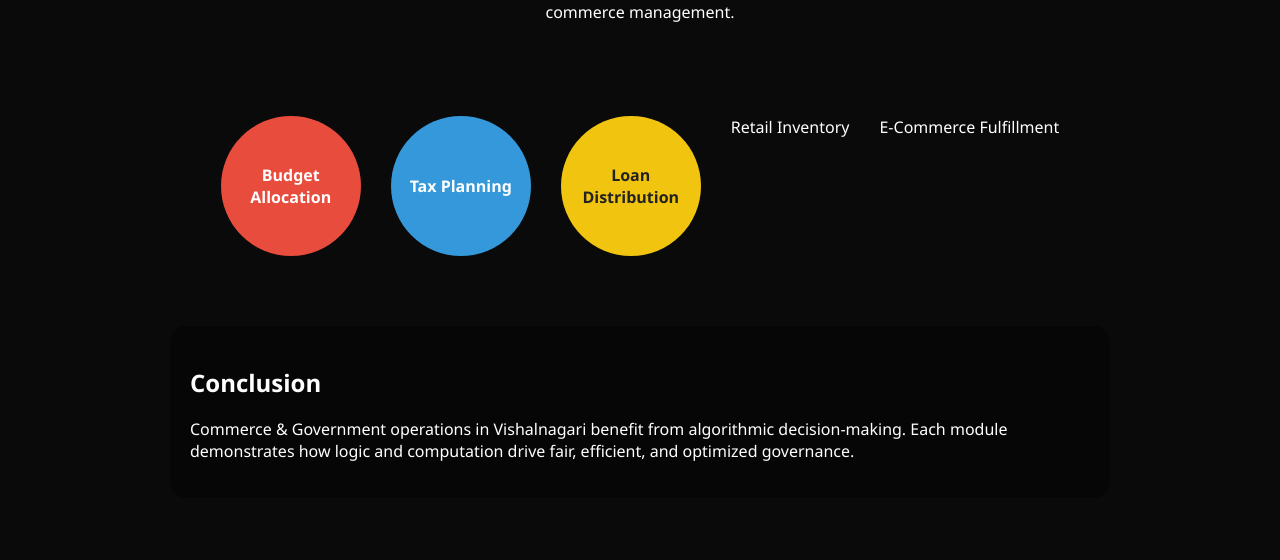
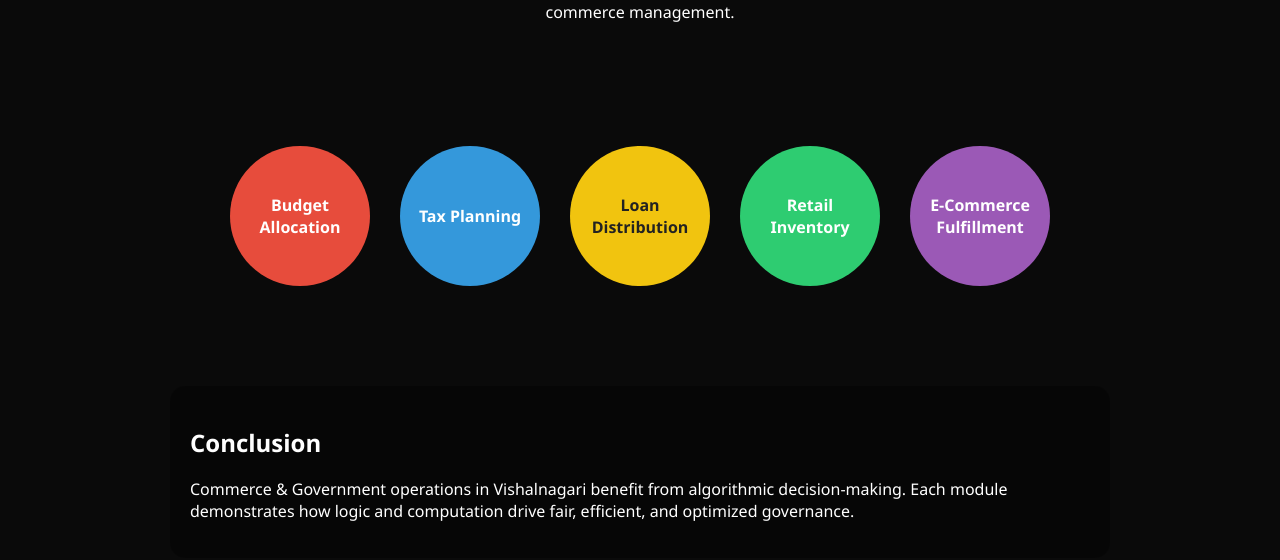
Before and after one commit to 03sanmathi-kh/CityProject.github.io, a plain HTML site: page vasavi_port.html in a window 1280 px wide. Shown: the part 282-842 px from the top of the page. Before the commit the page ends 800 px from the top, so only its background shows below. Drawn offline with Linux system fonts and the light colour scheme.

Commit message:
Update vasavi_port.html

```diff
--- a/vasavi_port.html
+++ b/vasavi_port.html
@@ -114,11 +114,15 @@
 </header>
 
 <div class="bubble-container">
+  <div class="bubble-container">
   <div class="bubble budget" onclick="toggleModule('m1')">Budget Allocation</div>
   <div class="bubble tax" onclick="toggleModule('m2')">Tax Planning</div>
   <div class="bubble loan" onclick="toggleModule('m3')">Loan Distribution</div>
-  <div class="hex module-colors4" onclick="toggleModule('m4')">Retail Inventory</div>
-  <div class="hex module-colors5" onclick="toggleModule('m5')">E-Commerce Fulfillment</div>
+  <div class="bubble resource" onclick="toggleModule('m4')">Retail Inventory</div>
+  <div class="bubble optimization" onclick="toggleModule('m5')">E-Commerce Fulfillment</div>
+</div>
+
+
 
 </div>
 
```
